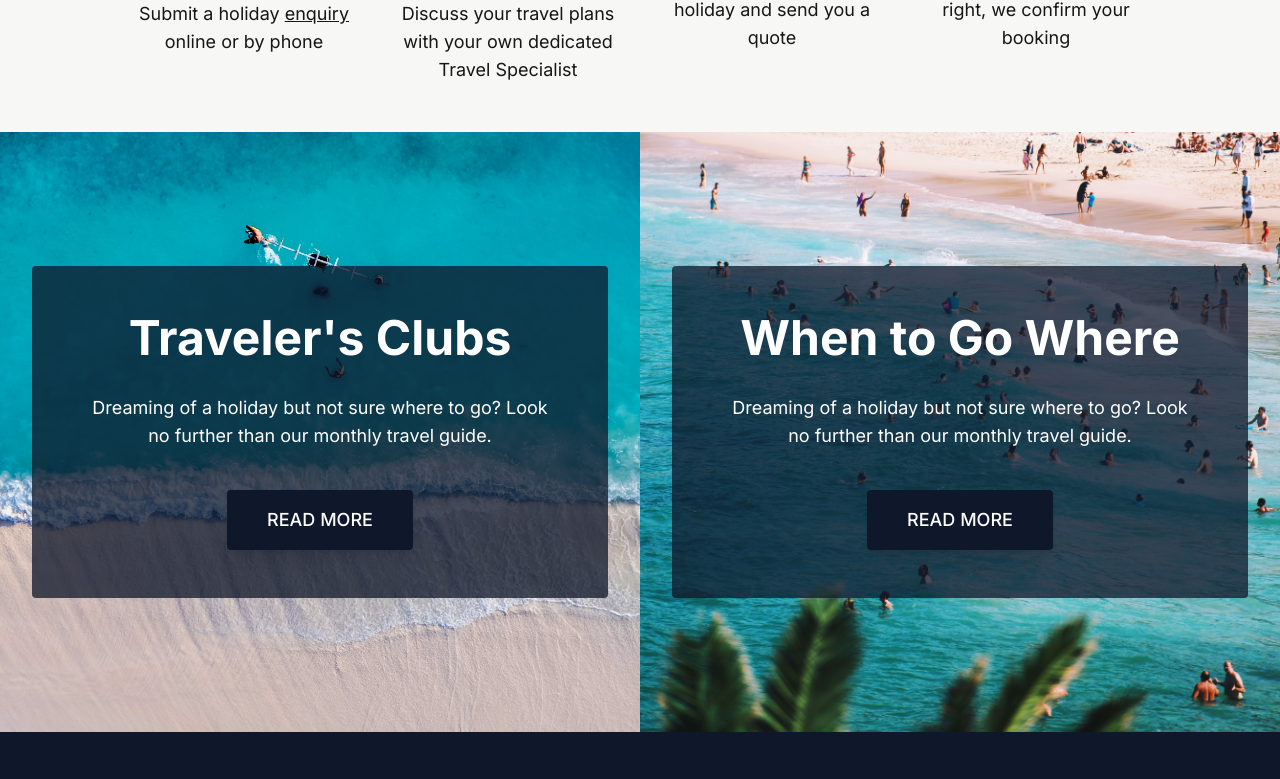
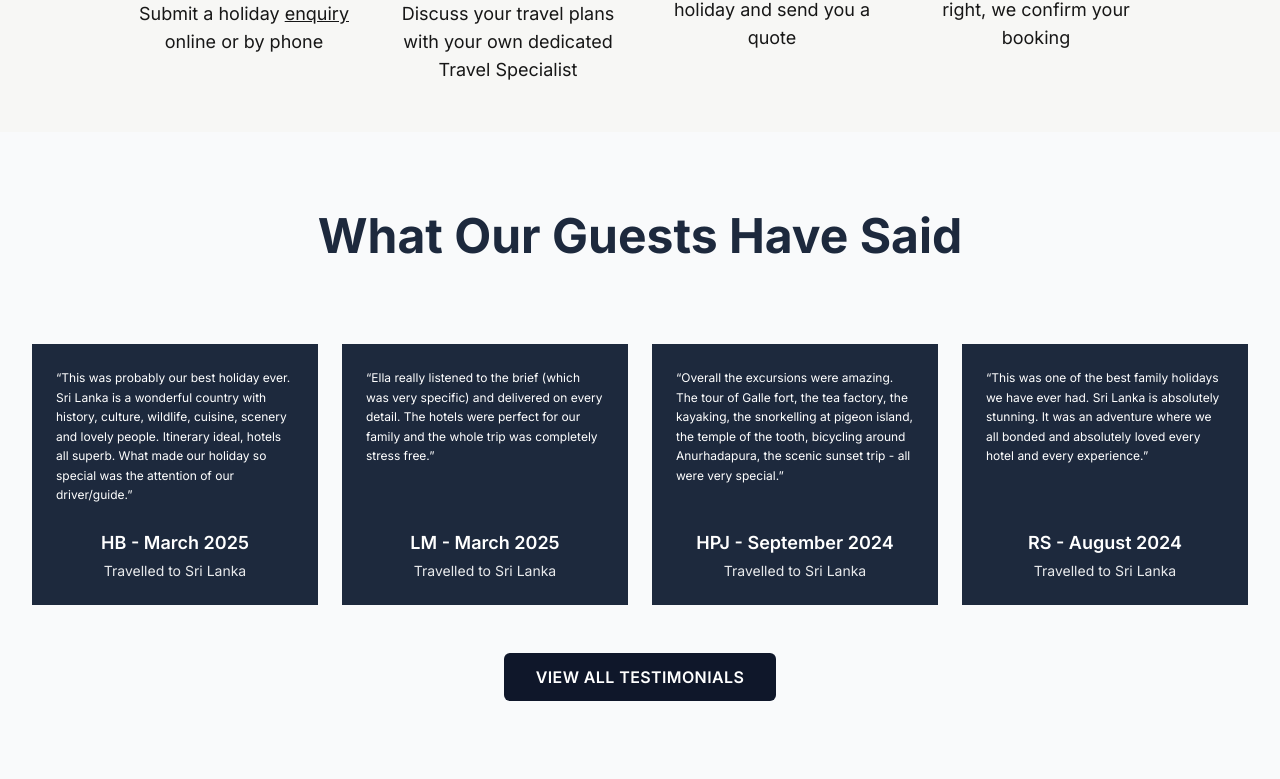
Before and after one commit to wingsofescape/website, a Next.js app: page / in a window 1280 px wide. Shown: the part 1596-2375 px from the top of the page. Built offline with nearby package versions, Linux system fonts and the light colour scheme.

Commit message:
Testimonials section added to homepage

```diff
--- a/app/(root)/page.tsx
+++ b/app/(root)/page.tsx
@@ -1,4 +1,5 @@
 import { HeroBanner } from "@/components/landingPage/HeroBanner";
+import Testimonials from "@/components/testimonials";
 
 import Background1 from "@/public/images/bg1.jpg";
 import Background2 from "@/public/images/bg2.jpg";
@@ -276,6 +277,10 @@ export default function HomePage() {
             </div>
           </div>
         </section>
+
+        {/* Testimonials Section */}
+        <Testimonials />
+
         <section className="flex flex-col md:flex-row w-full h-[600px]">
           {/* Left Block */}
           <div
--- /dev/null
+++ b/components/testimonials/index.tsx
@@ -0,0 +1,104 @@
+"use client";
+
+import React from "react";
+
+interface Testimonial {
+  id: number;
+  content: string;
+  author: string;
+  date: string;
+  destination: string;
+}
+
+const testimonials: Testimonial[] = [
+  {
+    id: 1,
+    content:
+      "This was probably our best holiday ever. Sri Lanka is a wonderful country with history, culture, wildlife, cuisine, scenery and lovely people. Itinerary ideal, hotels all superb. What made our holiday so special was the attention of our driver/guide.",
+    author: "HB",
+    date: "March 2025",
+    destination: "Travelled to Sri Lanka",
+  },
+  {
+    id: 2,
+    content:
+      "Ella really listened to the brief (which was very specific) and delivered on every detail. The hotels were perfect for our family and the whole trip was completely stress free.",
+    author: "LM",
+    date: "March 2025",
+    destination: "Travelled to Sri Lanka",
+  },
+  {
+    id: 3,
+    content:
+      "Overall the excursions were amazing. The tour of Galle fort, the tea factory, the kayaking, the snorkelling at pigeon island, the temple of the tooth, bicycling around Anurhadapura, the scenic sunset trip - all were very special.",
+    author: "HPJ",
+    date: "September 2024",
+    destination: "Travelled to Sri Lanka",
+  },
+  {
+    id: 4,
+    content:
+      "This was one of the best family holidays we have ever had. Sri Lanka is absolutely stunning. It was an adventure where we all bonded and absolutely loved every hotel and every experience.",
+    author: "RS",
+    date: "August 2024",
+    destination: "Travelled to Sri Lanka",
+  },
+];
+
+const TestimonialCard: React.FC<{ testimonial: Testimonial }> = ({
+  testimonial,
+}) => {
+  return (
+    <div className="bg-slate-800 text-white p-6  h-full flex flex-col">
+      {/* Quote content */}
+      <div className="flex-grow mb-6">
+        <p className="text-xs md:text-xs leading-relaxed">
+          &ldquo;{testimonial.content}&rdquo;
+        </p>
+      </div>
+
+      {/* Author details */}
+      <div className="text-center">
+        <p className="font-semibold text-lg mb-1">
+          {testimonial.author} - {testimonial.date}
+        </p>
+        <p className="text-sm opacity-90">{testimonial.destination}</p>
+      </div>
+    </div>
+  );
+};
+
+const Testimonials: React.FC = () => {
+  return (
+    <section className="py-12 md:py-16 lg:py-20 bg-gray-50">
+      <div className="container mx-auto px-4 md:px-6 lg:px-8">
+        {/* Header */}
+        <div className="text-center mb-12 md:mb-16">
+          <h2 className="text-3xl md:text-4xl lg:text-5xl font-bold text-slate-800 mb-4">
+            What Our Guests Have Said
+          </h2>
+          <div className="w-16 h-1 bg-coral-500 mx-auto rounded-full"></div>
+        </div>
+
+        {/* Testimonials Grid */}
+        <div className="grid grid-cols-1 md:grid-cols-2 lg:grid-cols-4 gap-6 mb-12">
+          {testimonials.map((testimonial) => (
+            <TestimonialCard key={testimonial.id} testimonial={testimonial} />
+          ))}
+        </div>
+
+        {/* View All Button */}
+        <div className="text-center">
+          <button
+            type="button"
+            className="bg-theme-primary-dark hover:bg-theme-primary-light text-white font-semibold py-3 px-8 rounded-md transition-colors duration-200 uppercase tracking-wide text-sm md:text-base"
+          >
+            VIEW ALL TESTIMONIALS
+          </button>
+        </div>
+      </div>
+    </section>
+  );
+};
+
+export default Testimonials;
```
